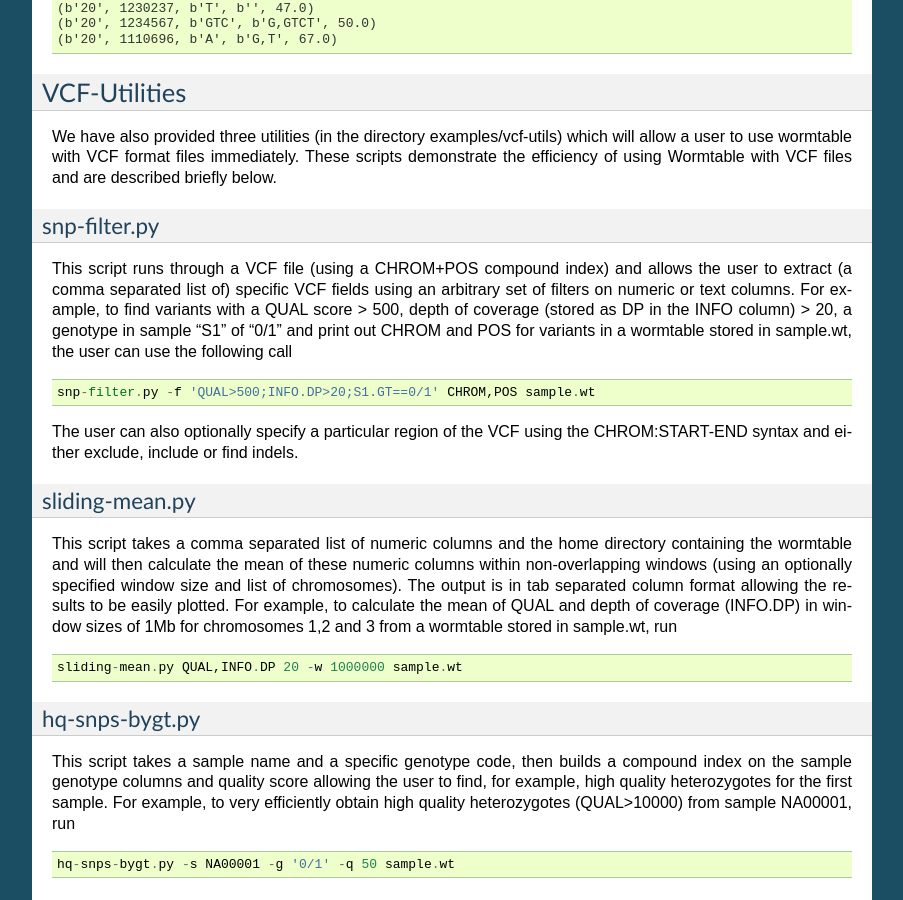
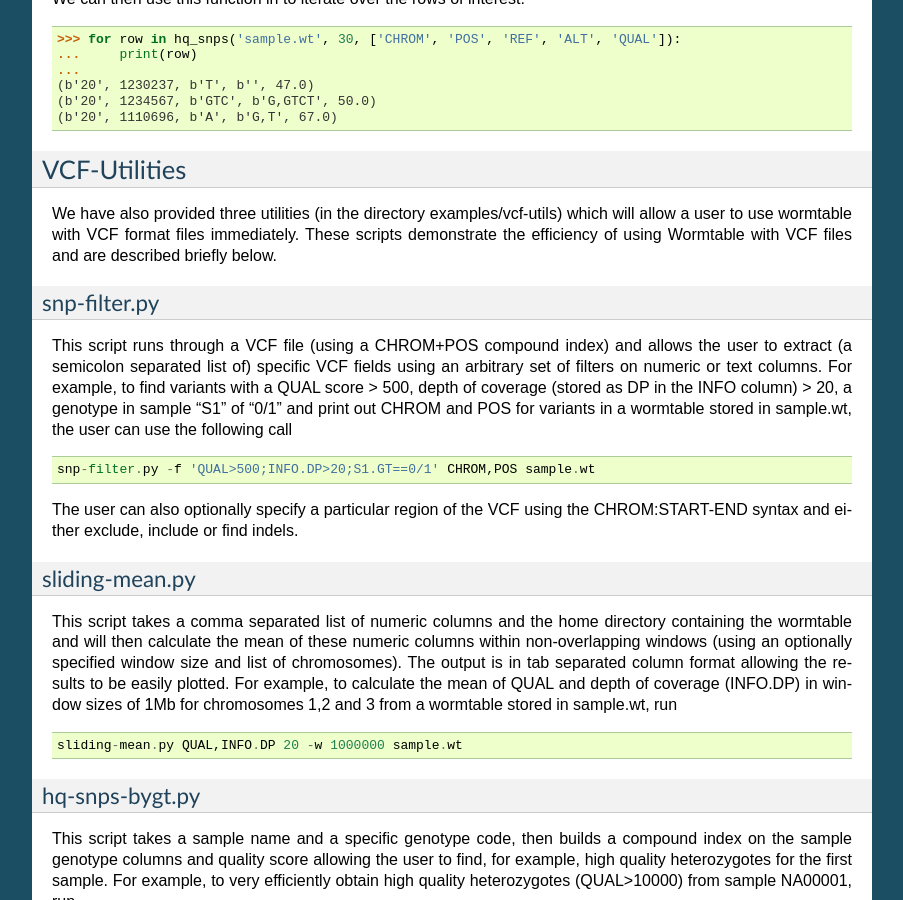
Before and after one commit to wormtable/wormtable, a Sphinx documentation site: the page built from docs/source/tutorial.rst, in a window 1280 px wide and 900 px high, scrolled down 7326 px. Shown: the whole window, without its empty margins (198-1101 px from the left). Built offline with Sphinx 7.4.7, drawn with Linux system fonts in a browser that asks for light colours; formulas are drawn with MathJax 3; some of the changed text lies outside the part shown.

```diff
--- a/docs/source/tutorial.rst
+++ b/docs/source/tutorial.rst
@@ -466,7 +471,7 @@ snp-filter.py
 *************
 
 This script runs through a VCF file (using a CHROM+POS compound index) and allows
-the user to extract (a comma separated list of) specific VCF fields using an
+the user to extract (a semicolon separated list of) specific VCF fields using an
 arbitrary set of filters on numeric or text columns. For example, to
 find variants with a QUAL score > 500, depth of coverage (stored as DP in the
 INFO column) > 20, a genotype in sample "S1" of "0/1" and print out CHROM and
```
Also changed, not shown: other parts of docs/source/tutorial.rst (+5 -0 lines).
